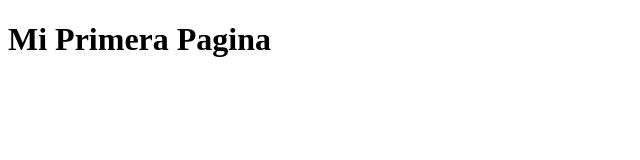
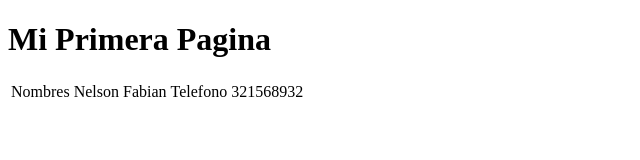
Before and after one commit to nchantre/Practica_Repository_TalentoTECH, a plain HTML site: page Template/home.html in a window 1280 px wide. Shown: the whole page, without its empty margins (0-640 px from the left). Drawn offline with Linux system fonts and the light colour scheme.

Commit message:
Configuracion de la Tabla

```diff
--- a/Template/home.html
+++ b/Template/home.html
@@ -6,6 +6,17 @@
     <body>
 
     <h1>Mi Primera Pagina</h1>
+    <table>
+        <tr>
+            <td>
+                Nombres Nelson Fabian
+
+            </td>
+            <td>
+                Telefono 321568932
+            </td>
+        </tr>
+    </table>
 
 
     </body>
```
